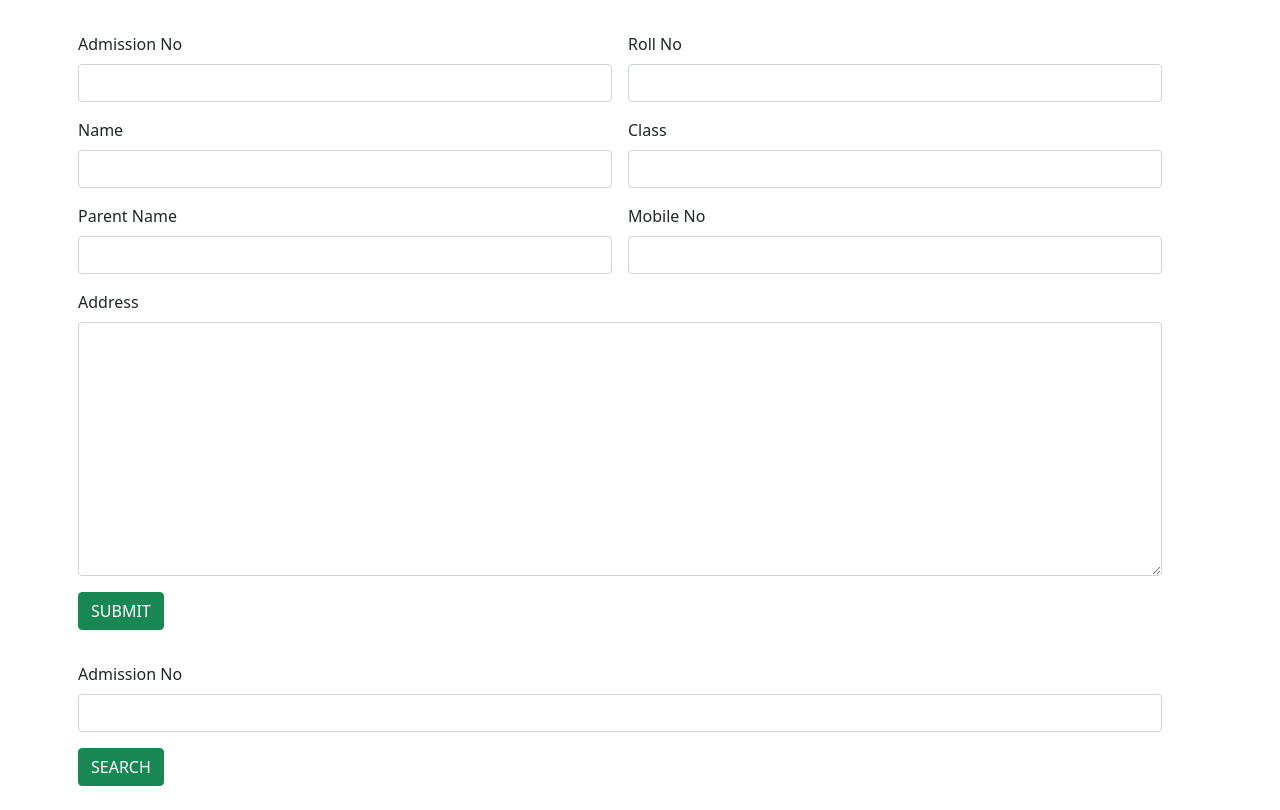
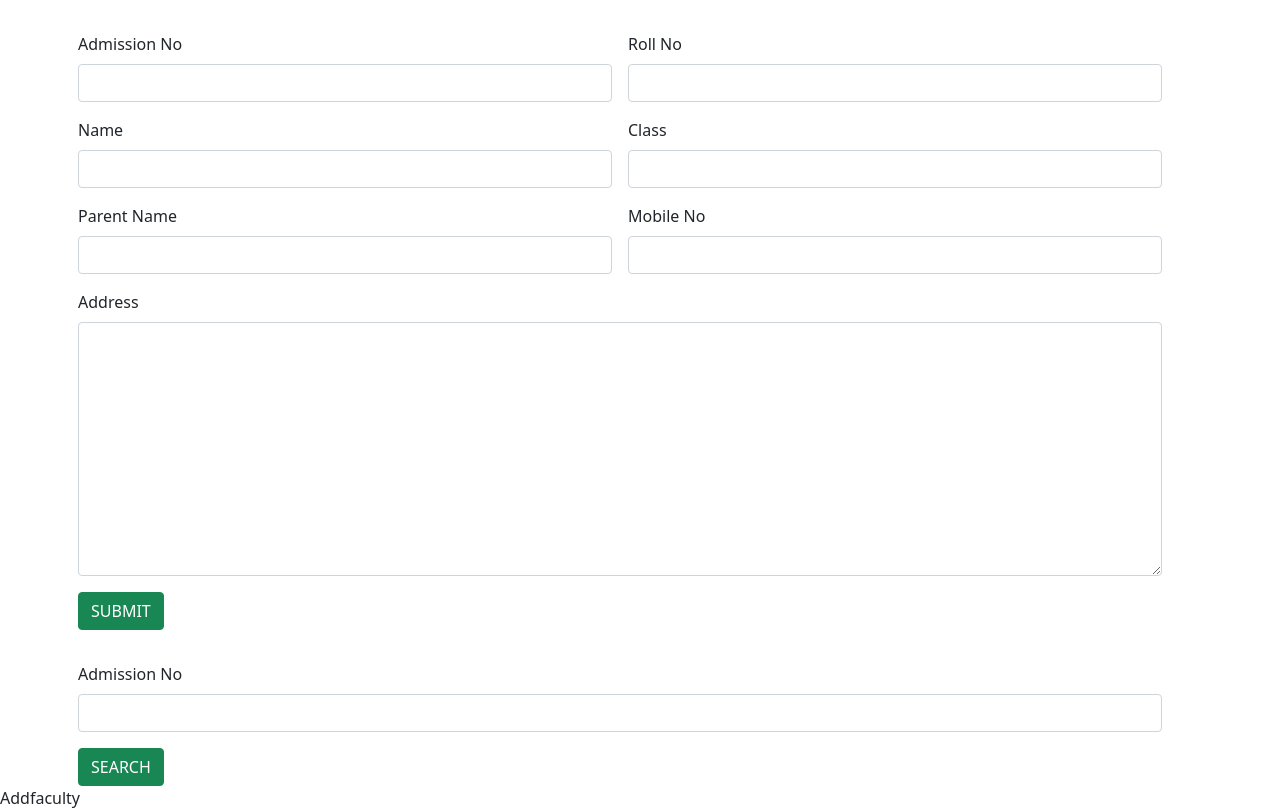
Before and after one commit to Seenusneha4/schoolmanageapp, a React (Create React App) app: page / in a window 1280 px wide. Built offline with nearby package versions, Linux system fonts and the light colour scheme.

Commit message:
addingfaculty

```diff
--- a/src/App.js
+++ b/src/App.js
@@ -4,12 +4,14 @@ import 'bootstrap/dist/css/bootstrap.min.css'
 import 'bootstrap/dist/js/bootstrap.bundle.min.js'
 import Addstudent from './Components/Addstudent';
 import Searchstudent from './Components/Searchstudent';
+import Addfaculty from './Components/Addfaculty';
 
 function App() {
   return (
    <div>
      <Addstudent/>
      <Searchstudent/>
+     <Addfaculty/>
    </div>
   );
 }
--- /dev/null
+++ b/src/Components/Addfaculty.js
@@ -0,0 +1,9 @@
+import React from 'react'
+
+const Addfaculty = () => {
+  return (
+    <div>Addfaculty</div>
+  )
+}
+
+export default Addfaculty
```
